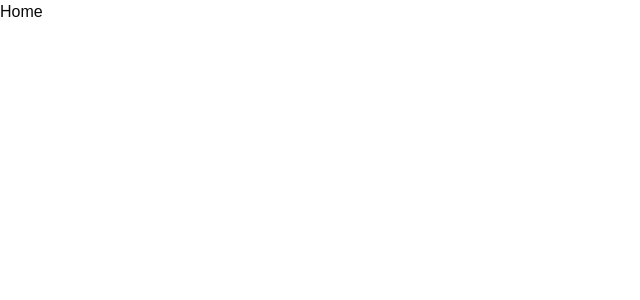
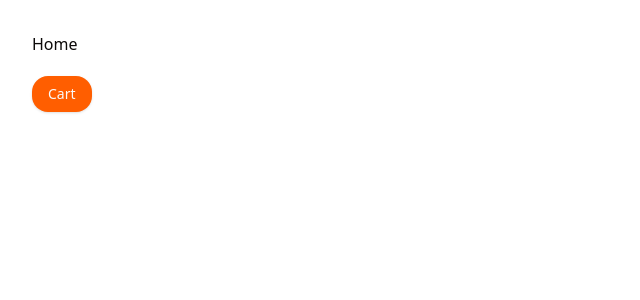
Before and after one commit to inga-divra/next-pizza, a Next.js app: page / in a window 1280 px wide. Shown: the top 300 px of the page, without its empty margins (0-640 px from the left). Built offline with nearby package versions, Linux system fonts and the light colour scheme.

Commit message:
Updated global CSS file with ShadCN UI and Tailwind configurations.

```diff
--- a/app/globals.css
+++ b/app/globals.css
@@ -2,63 +2,73 @@
 @tailwind components;
 @tailwind utilities;
 
-body {
-  font-family: Arial, Helvetica, sans-serif;
+html {
+  scroll-behavior: smooth;
+}
+
+@media screen and (prefers-reduced-motion: reduce) {
+  html {
+    scroll-behavior: auto;
+  }
 }
 
 @layer base {
   :root {
-    --background: 0 0% 100%;
-    --foreground: 0 0% 3.9%;
+    --foreground: 20 14.3% 4.1%;
+
     --card: 0 0% 100%;
-    --card-foreground: 0 0% 3.9%;
+    --card-foreground: 20 14.3% 4.1%;
+
     --popover: 0 0% 100%;
-    --popover-foreground: 0 0% 3.9%;
-    --primary: 0 0% 9%;
-    --primary-foreground: 0 0% 98%;
-    --secondary: 0 0% 96.1%;
-    --secondary-foreground: 0 0% 9%;
-    --muted: 0 0% 96.1%;
-    --muted-foreground: 0 0% 45.1%;
-    --accent: 0 0% 96.1%;
-    --accent-foreground: 0 0% 9%;
+    --popover-foreground: 20 14.3% 4.1%;
+
+    --primary: 22 100% 50%;
+    --primary-foreground: 60 9.1% 97.8%;
+
+    --secondary: 32 100% 98%;
+    --secondary-foreground: 24 9.8% 10%;
+
+    --muted: 60 4.8% 95.9%;
+    --muted-foreground: 25 5.3% 44.7%;
+
+    --accent: 60 4.8% 95.9%;
+    --accent-foreground: 24 9.8% 10%;
+
     --destructive: 0 84.2% 60.2%;
-    --destructive-foreground: 0 0% 98%;
-    --border: 0 0% 89.8%;
-    --input: 0 0% 89.8%;
-    --ring: 0 0% 3.9%;
-    --chart-1: 12 76% 61%;
-    --chart-2: 173 58% 39%;
-    --chart-3: 197 37% 24%;
-    --chart-4: 43 74% 66%;
-    --chart-5: 27 87% 67%;
-    --radius: 0.5rem;
+    --destructive-foreground: 60 9.1% 97.8%;
+
+    --border: 20 5.9% 90%;
+    --input: 0 0% 90%;
+    --ring: 24.6 95% 53.1%;
+    --radius: 18px;
   }
-  .dark {
-    --background: 0 0% 3.9%;
-    --foreground: 0 0% 98%;
-    --card: 0 0% 3.9%;
-    --card-foreground: 0 0% 98%;
-    --popover: 0 0% 3.9%;
-    --popover-foreground: 0 0% 98%;
-    --primary: 0 0% 98%;
-    --primary-foreground: 0 0% 9%;
-    --secondary: 0 0% 14.9%;
-    --secondary-foreground: 0 0% 98%;
-    --muted: 0 0% 14.9%;
-    --muted-foreground: 0 0% 63.9%;
-    --accent: 0 0% 14.9%;
-    --accent-foreground: 0 0% 98%;
-    --destructive: 0 62.8% 30.6%;
-    --destructive-foreground: 0 0% 98%;
-    --border: 0 0% 14.9%;
-    --input: 0 0% 14.9%;
-    --ring: 0 0% 83.1%;
-    --chart-1: 220 70% 50%;
-    --chart-2: 160 60% 45%;
-    --chart-3: 30 80% 55%;
-    --chart-4: 280 65% 60%;
-    --chart-5: 340 75% 55%;
+}
+
+* {
+  font-family: var(--font-nunito), sans-serif;
+}
+
+.scrollbar::-webkit-scrollbar {
+  width: 4px;
+}
+
+.scrollbar::-webkit-scrollbar-track {
+  border-radius: 6px;
+  background: #fff;
+}
+
+.scrollbar::-webkit-scrollbar-thumb {
+  background: #dbdadd;
+  border-radius: 6px;
+}
+
+.scrollbar::-webkit-scrollbar-thumb:hover {
+  background: #dbdadd;
+}
+
+@layer utilities {
+  .text-balance {
+    text-wrap: balance;
   }
 }
 
@@ -66,7 +76,20 @@
   * {
     @apply border-border;
   }
+
   body {
     @apply bg-background text-foreground;
   }
 }
+
+#nprogress .bar {
+  @apply bg-primary !important;
+}
+
+#nprogress .peg {
+  @apply shadow-md shadow-primary !important;
+}
+
+#nprogress .spinner-icon {
+  @apply border-t-primary border-l-primary !important;
+}
--- a/app/page.tsx
+++ b/app/page.tsx
@@ -1,3 +1,10 @@
+import { Button } from '@/components/ui/button';
+
 export default function Home() {
-  return <h1>Home</h1>;
+  return (
+    <div className='m-8'>
+      <h1 className='mb-5'>Home</h1>
+      <Button>Cart</Button>
+    </div>
+  );
 }
```
